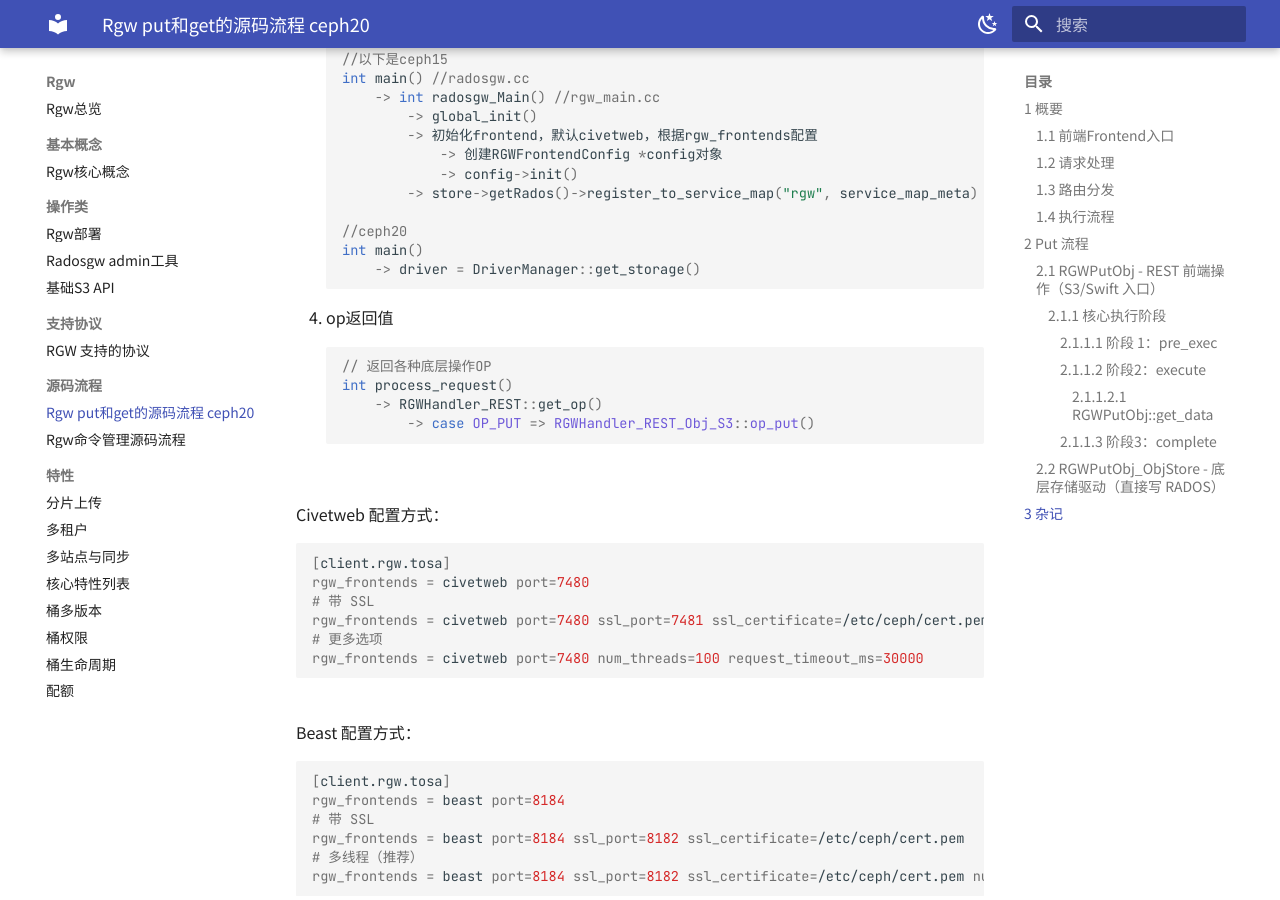
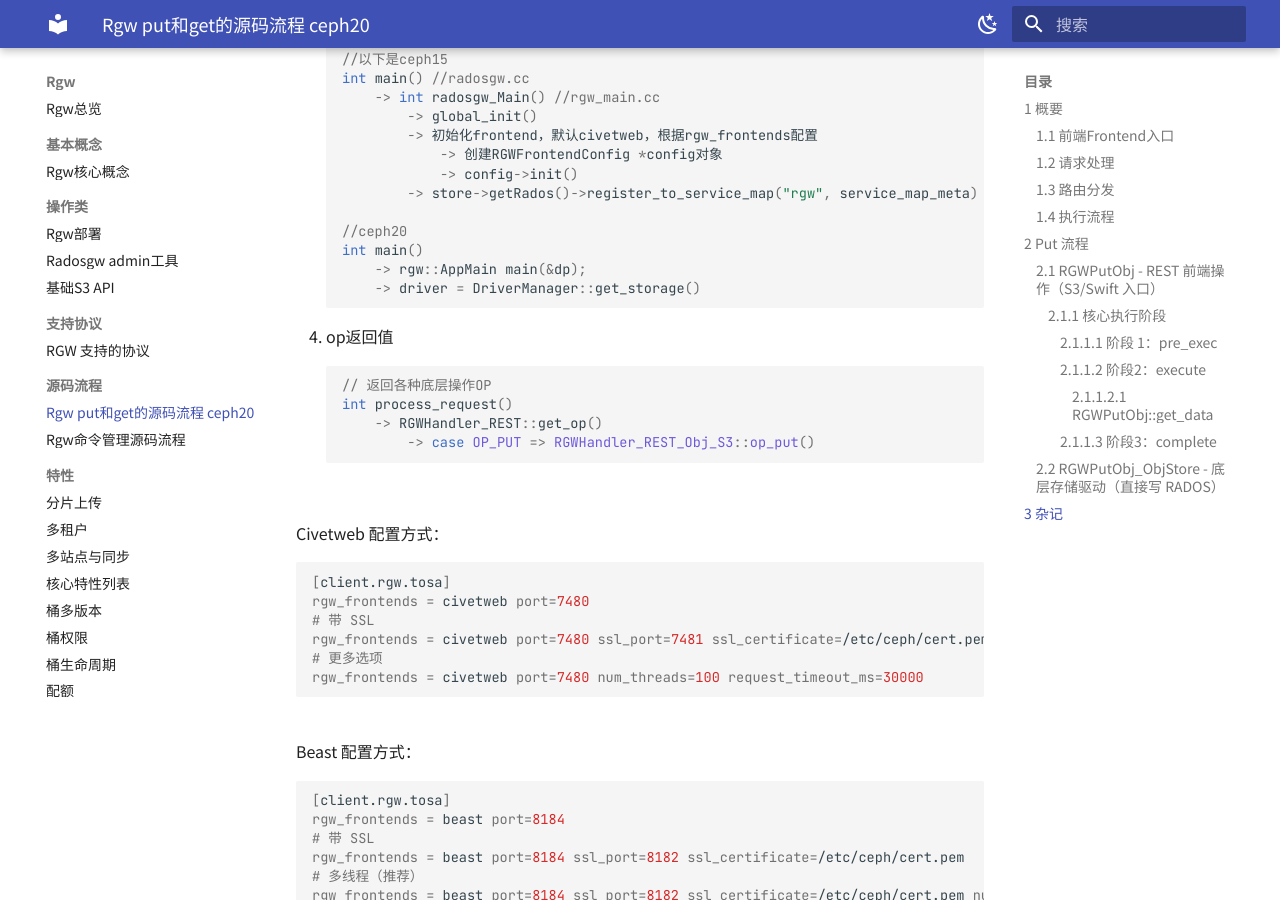
Before and after one commit to iamlnp/cephfs.doc, an MkDocs documentation site: the page built from docs/rgw/源码流程/Rgw put和get的源码流程-ceph20.md, in a window 1280 px wide and 900 px high, scrolled down 4046 px. Built offline with MkDocs 1.6.1 and Material for MkDocs 9.7.7, drawn with Linux system fonts in a browser that asks for light colours.

Commit message:
增加rgw put和get处理

````diff
--- a/docs/rgw/源码流程/Rgw put和get的源码流程-ceph20.md
+++ b/docs/rgw/源码流程/Rgw put和get的源码流程-ceph20.md
@@ -179,6 +179,7 @@ int main() //radosgw.cc
 
 //ceph20
 int main()
+    -> rgw::AppMain main(&dp);
     -> driver = DriverManager::get_storage()
 ```
 4. op返回值
````
Also changed, not shown: docs/rgw/操作类/radosgw-admin工具.md (+1 -1 lines), 3 other files.
